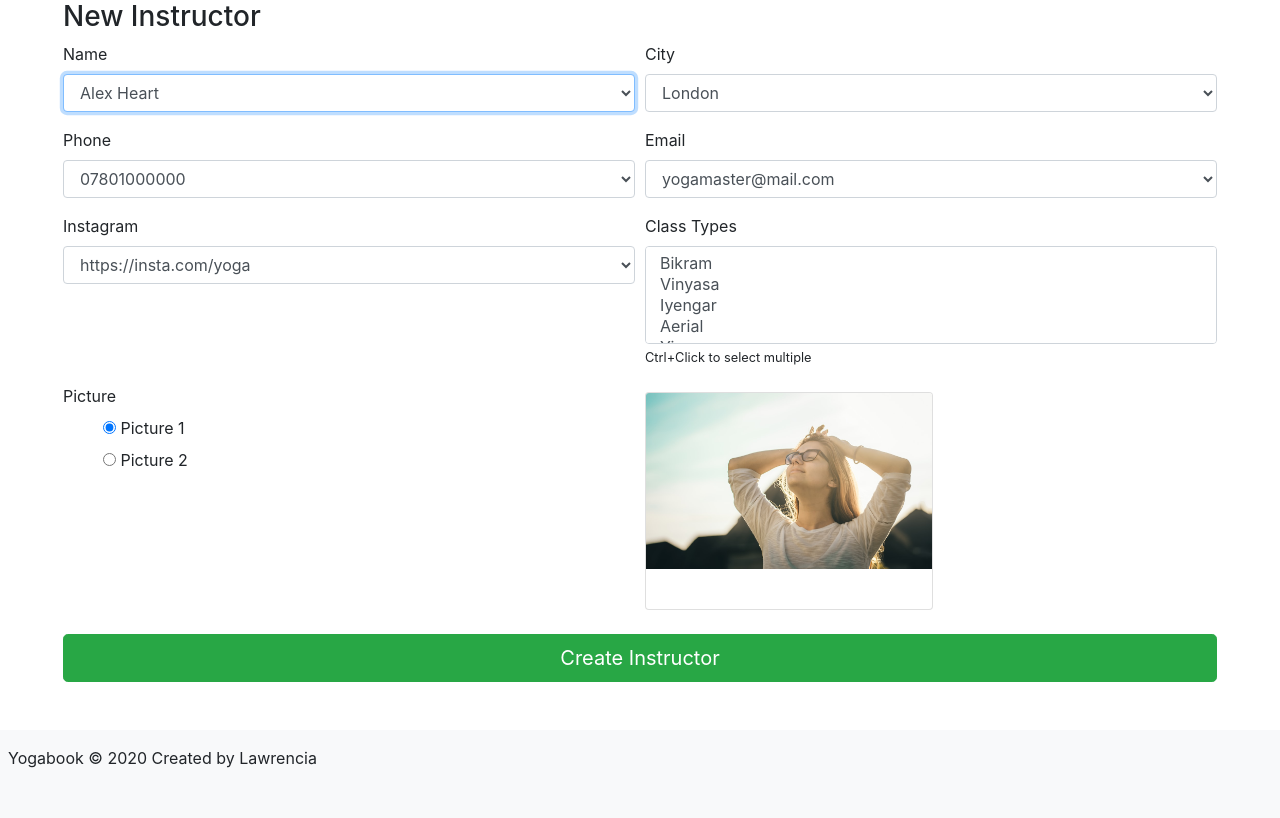
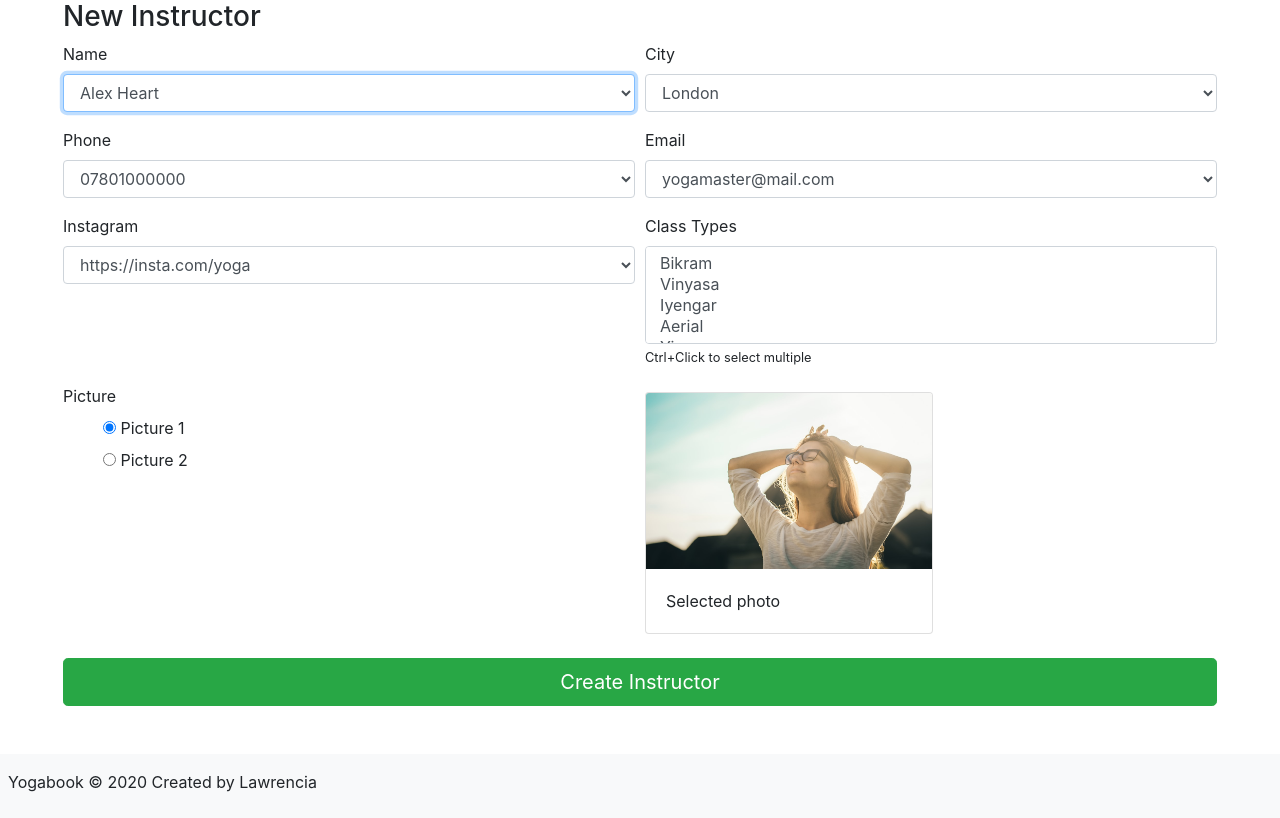
Before and after one commit to lawcia/yoga-class-booking-site, a Flask app: page /instructors/create in a window 1280 px wide. Shown: the part 104-922 px from the top of the page. Before the commit the page ends 872 px from the top, so only its background shows below. Run offline with Flask 2, Linux system fonts and the light colour scheme; some libraries are stand-ins or nearby versions.

Commit message:
create script to dynamicall rendor form images

```diff
--- /dev/null
+++ b/static/js/script.js
@@ -0,0 +1,9 @@
+const radioboxes = document.querySelectorAll('.radio-group input[type=radio]')
+for(let radiobox of radioboxes){
+  radiobox.onchange = function (event){
+    if(radiobox.checked){
+      document.getElementById('form_picture').src =  radiobox.value;
+    }
+  }
+
+}
--- a/templates/forms/instructor.html
+++ b/templates/forms/instructor.html
@@ -62,18 +62,16 @@
     </div>
     <div class="form-group col-sm p-2">
       <div class="card" style="width: 18rem;">
-        <img  src="/images/woman_in_sun.jpg" class="card-img-top" alt="...">
+        <img  id="form_picture" src="/images/woman_in_sun.jpg" class="card-img-top" alt="select photo">
         <div class="card-body">
-          <p class="card-text" id="picture_text"></p>
+          <p class="card-text" id="picture_text">Selected photo</p>
         </div>
       </div>
     </div>
-
     {% if form.pictures.errors %}
       {% for error in form.pictures.errors %}<small class="form-text text-muted">{{ error }}</small>{% endfor %}
   {% endif %}
   </div>
-
     {{ form.submit(class_ = 'btn btn-success btn-lg btn-block')}}
   </form>
 </div>
--- a/templates/layouts/form.html
+++ b/templates/layouts/form.html
@@ -37,7 +37,6 @@
           </ul>
         </div>
       </nav>
-
       <main class="container-fluid main">
         {% with messages = get_flashed_messages() %}
         {% if messages %}
@@ -55,6 +54,7 @@
     <footer class="footer">
       <p>Yogabook &copy; 2020 Created by <a href="https://github.com/lawcia">Lawrencia</a></p>
     </footer>
+    <script src="/static/js/script.js"></script>
     <script src="https://code.jquery.com/jquery-3.4.1.slim.min.js"
       integrity="sha384-J6qa4849blE2+poT4WnyKhv5vZF5SrPo0iEjwBvKU7imGFAV0wwj1yYfoRSJoZ+n" crossorigin="anonymous">
     </script>
@@ -67,5 +67,4 @@
     <script src="https://kit.fontawesome.com/dc5f3f90a7.js" crossorigin="anonymous"></script>
   </div>
 </body>
-
 </html>
```
